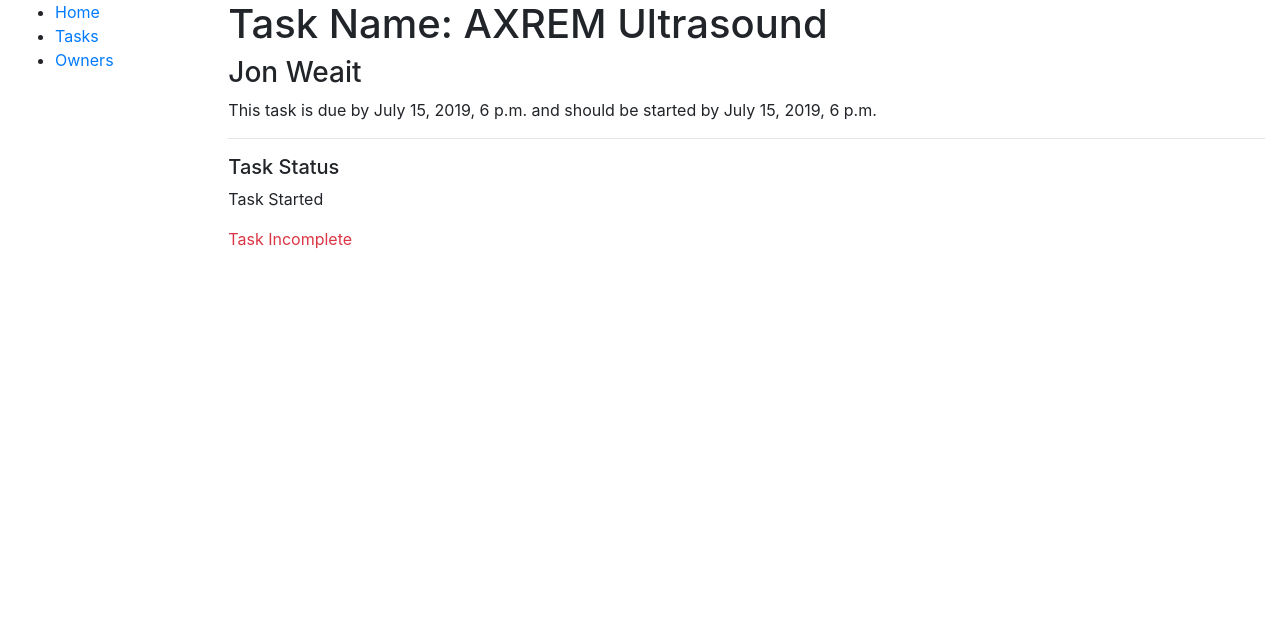
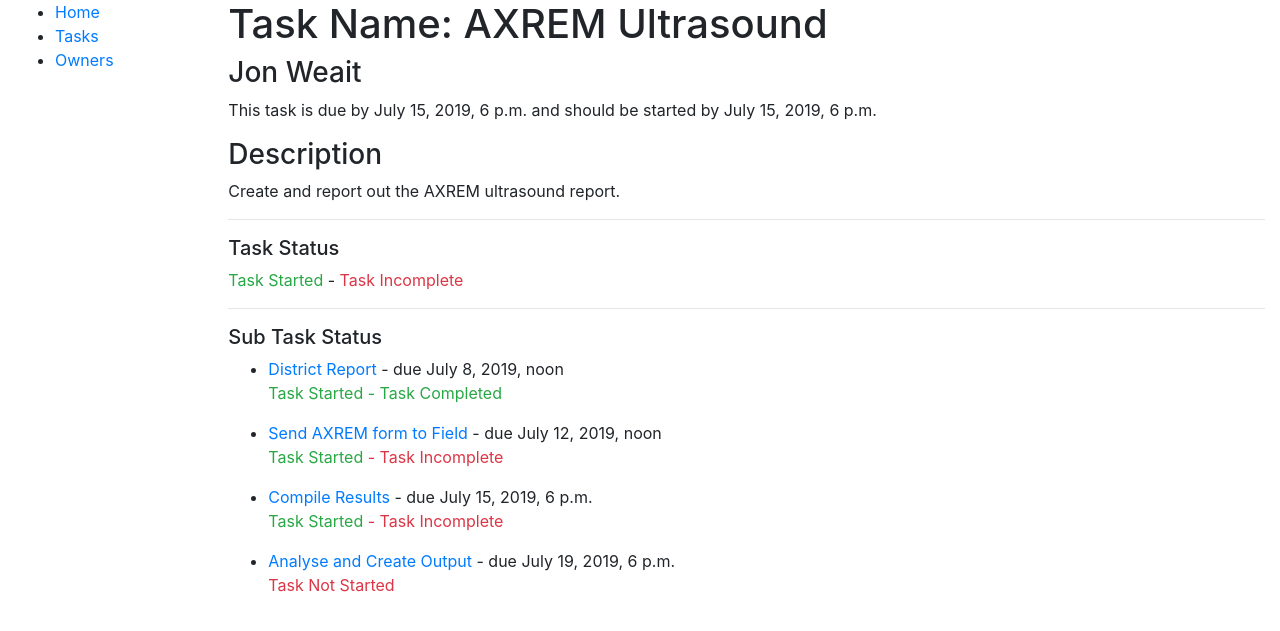
Before and after one commit to killerfridge/work_helper, a Django app: page /tasks/tasks/4 in a window 1280 px wide. Shown: the top 631 px of the page. Run offline with Django 3.2, Linux system fonts and the light colour scheme; data comes from the database, SQL or seed files in the repository; both versions use the stored data as it was after the commit; some libraries are stand-ins or nearby versions.

Commit message:
general updates

```diff
--- a/task_list/tasks/models.py
+++ b/task_list/tasks/models.py
@@ -101,3 +101,10 @@ class SubTask(AbstractTask):
 
     def get_absolute_url(self):
         return reverse('tasks:subtask-detail', kwargs={'pk': self.pk})
+
+    def save(self, *args, **kwargs):
+        if self.started:
+            if not self.task.started:
+                self.task.started = True
+                self.task.save()
+        super().save(*args, **kwargs)
--- a/task_list/tasks/templates/tasks/person_list.html
+++ b/task_list/tasks/templates/tasks/person_list.html
@@ -3,8 +3,8 @@
 <h1>This is the Task Users List</h1>
 
 <ul>
-    {% for owner in person_list %}
-    <li><a href="{{ owner.get_absolute_url }}">{{ owner.name }}</a></li>
+    {% for person in person_list %}
+    <li><a href="{{ person.get_absolute_url }}">{{ person.name }}</a></li>
     {% endfor %}
 </ul>
 
--- a/task_list/tasks/templates/tasks/task_detail.html
+++ b/task_list/tasks/templates/tasks/task_detail.html
@@ -2,11 +2,31 @@
 {% block content %}
 <h1>Task Name: {{ task.title }}</h1>
 <h3>{{ task.owner }}</h3>
+<h5>
+{% for stakeholder in task.stakeholders_set.all %}
+{{ stakeholder }},
+    {% endfor %}</h5>
 <p>This task is due by {{ task.due_date }} and should be started by {{ task.start_by }}</p>
+<h3>Description</h3>
+<p>{{ task.description }}</p>
 <hr>
 <h5>Task Status</h5>
-{% if task.started %}<p class="text-succuess">Task Started</p>
-{% else %}<p class="text-danger">Task Not Started</p>{% endif %}
-{% if task.finished %}<p class="text-succuess">Task Completed</p>
-{% else %}<p class="text-danger">Task Incomplete</p>{% endif %}
+{% if task.started %}<span class="text-success">Task Started</span>
+{% else %}<span class="text-danger">Task Not Started</span>{% endif %} -
+{% if task.finished %}<span class="text-success">Task Completed</span>
+{% else %}<span class="text-danger">Task Incomplete</span>{% endif %}
+<hr>
+<h5>Sub Task Status</h5>
+<ul>
+{% for sub_task in task.subtask_set.all %}
+    <li><a href="{{ sub_task.get_absolute_url }}">{{ sub_task.title }}</a> - due {{ sub_task.due_date }}<br>
+        {% if sub_task.started %} <p class="text-success">Task Started
+        {% if sub_task.finished %} - Task Completed</p>
+        {% else %}<span class="text-danger"> - Task Incomplete</span></p>
+        {% endif %}
+        {% else %}<p class="text-danger">Task Not Started</p>
+        {% endif %}
+    </li>
+{% endfor %}
+</ul>
 {% endblock %}
--- a/task_list/tasks/templates/tasks/task_list.html
+++ b/task_list/tasks/templates/tasks/task_list.html
@@ -4,7 +4,7 @@
 
 <ul>
     {% for task in task_list %}
-    <li><a href="{{ task.get_absolute_url }}">{{ task.title }}</a> - ({{ task.owner }}) - due by: {{ task.due_date }}</li>
+    <li><a href="{{ task.get_absolute_url }}">{{ task.title }}</a> - <a href="{{ task.owner.person.get_absolute_url }}">({{ task.owner }})</a> - due by: {{ task.due_date }}</li>
     {% endfor %}
 </ul>
 
--- a/task_list/tasks/urls.py
+++ b/task_list/tasks/urls.py
@@ -1,5 +1,13 @@
 from django.urls import path
-from .views import TaskListView, TaskDetailView, OwnerListView, OwnerDetailView, index
+from .views import (
+    TaskListView,
+    TaskDetailView,
+    OwnerListView,
+    OwnerDetailView,
+    index,
+    SubTaskDetailView,
+    PersonDetailView,
+)
 
 app_name = 'tasks'
 urlpatterns = [
@@ -7,5 +15,6 @@ urlpatterns = [
     path('tasks/', TaskListView.as_view(), name='task-list'),
     path('tasks/<int:pk>', TaskDetailView.as_view(), name='task-detail'),
     path('owners/', OwnerListView.as_view(), name='person-list'),
-    path('owners/<int:pk>', OwnerDetailView.as_view(), name='person-detail')
+    path('owners/<int:pk>', PersonDetailView.as_view(), name='person-detail'),
+    path('subtasks/<int:pk>', SubTaskDetailView.as_view(), name='subtask-detail')
 ]
--- a/task_list/tasks/views.py
+++ b/task_list/tasks/views.py
@@ -1,6 +1,6 @@
 from django.shortcuts import render
 from django.views.generic import ListView, DetailView, CreateView, DeleteView
-from .models import Task, Department, Owner, Stakeholder, Person
+from .models import Task, Department, Owner, Stakeholder, Person, SubTask
 
 
 # Create your views here.
@@ -25,3 +25,11 @@ class OwnerListView(ListView):
 
 def index(request):
     return render(request, 'tasks/index.html')
+
+
+class SubTaskDetailView(DetailView):
+    model = SubTask
+
+
+class PersonDetailView(DetailView):
+    model = Person
```
Also changed, not shown: task_list/tasks/templates/tasks/person_detail.html (+16 -0 lines), task_list/tasks/templates/tasks/subtask_detail.html (added, +14 -0 lines), task_list/db.sqlite3.
